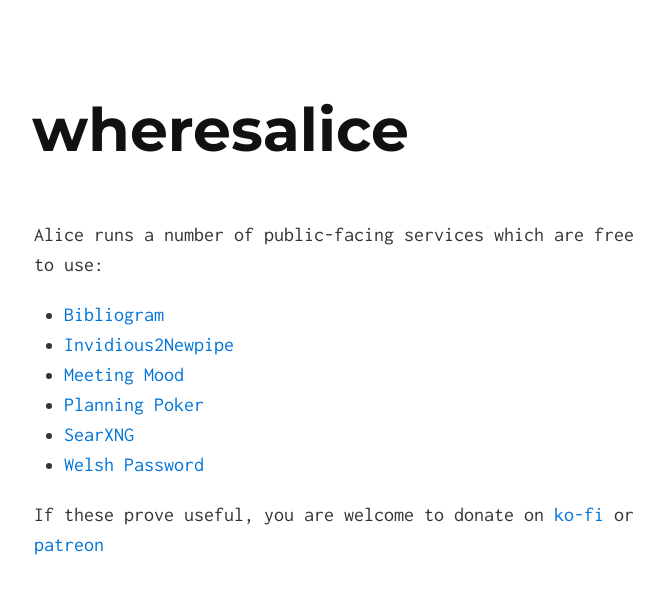
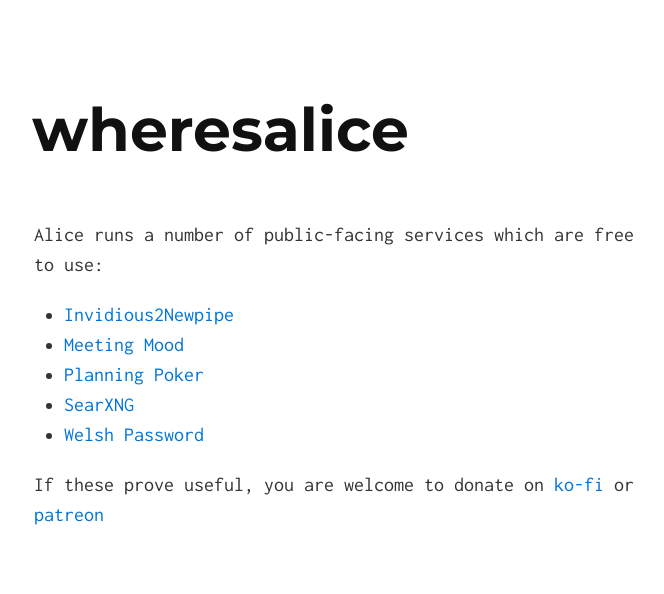
Before and after one commit to wheresalice/wheresalice.info, a Jekyll site: the page built from index.md, in a window 1280 px wide. Shown: the top 594 px of the page, without its empty margins (306-970 px from the left). Built offline with Jekyll 4.4.1, drawn with Linux system fonts in a browser that asks for light colours.

Commit message:
Update index.md

```diff
--- a/index.md
+++ b/index.md
@@ -4,7 +4,6 @@ layout: default
 
 Alice runs a number of public-facing services which are free to use:
 
-* [Bibliogram](https://bibliogram.wheresalice.info)
 * [Invidious2Newpipe](https://invidious2newpipe.wheresalice.info/)
 * [Meeting Mood](https://meeting-mood.wheresalice.info/)
 * [Planning Poker](https://hatjitsu.wheresalice.info/)
```
